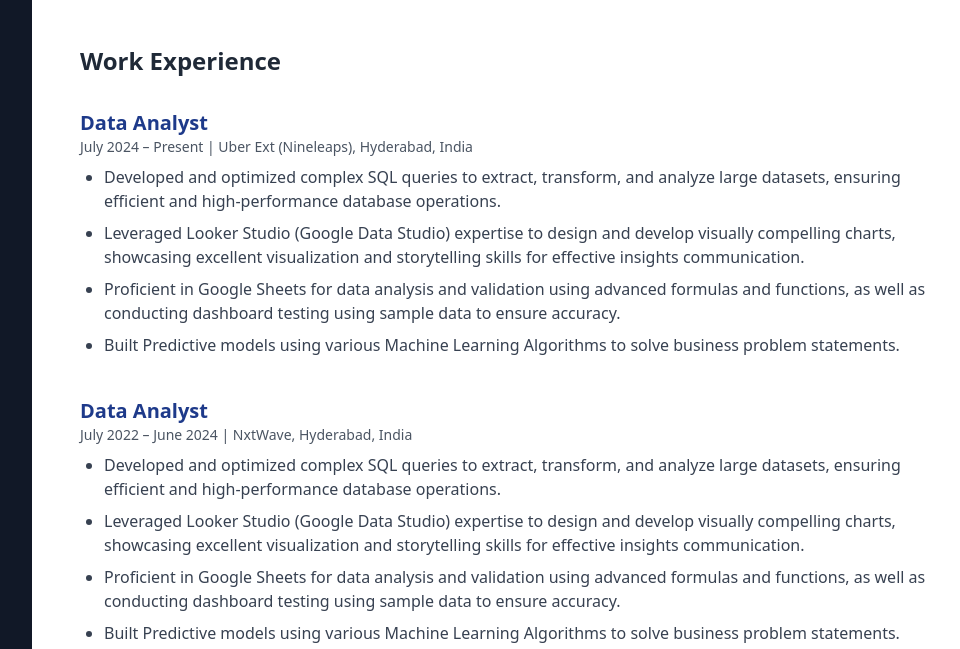
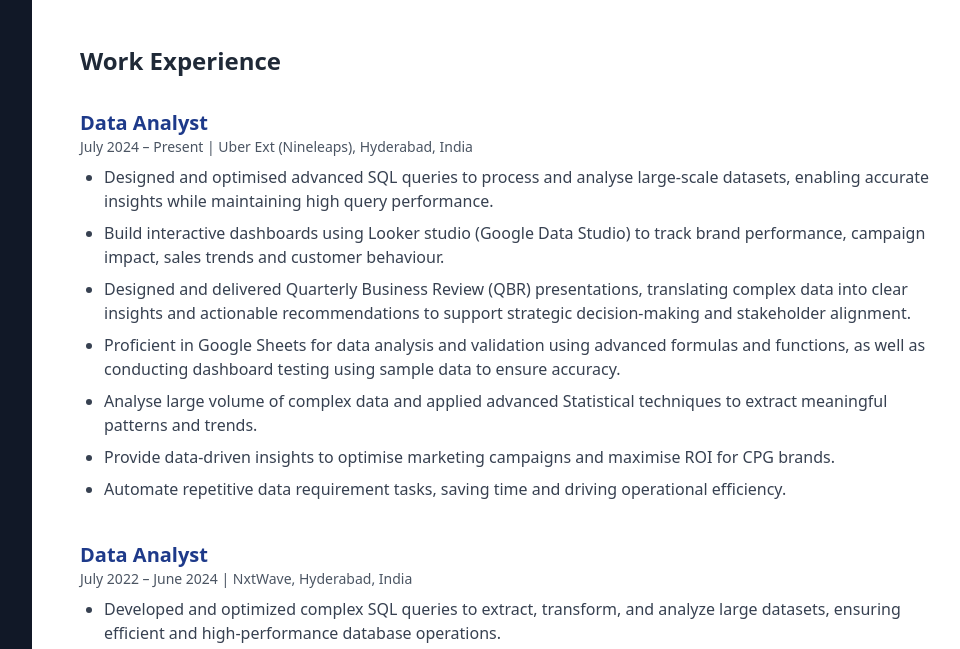
Before and after one commit to Dhanush1919/Dhanush1919.github.io, a plain HTML site: page index.html in a window 1280 px wide. Shown: the part 719-1368 px from the top of the page, without its empty margins (288-1248 px from the left). Drawn offline with nearby package versions, Linux system fonts and the light colour scheme.

Commit message:
Update index.html

```diff
--- a/index.html
+++ b/index.html
@@ -160,14 +160,21 @@
     <h3 class="text-xl font-semibold text-blue-900">Data Analyst</h3>
     <p class="text-sm text-gray-600 mb-2">July 2024 – Present | Uber Ext (Nineleaps), Hyderabad, India</p>
     <ul class="list-disc pl-6 space-y-2 text-gray-700">
-      <li>Developed and optimized complex SQL queries to extract, transform, and analyze large datasets, ensuring efficient and high-performance database operations.</li>
-      <li>Leveraged Looker Studio (Google Data Studio) expertise to design and develop visually compelling charts, showcasing excellent visualization and storytelling skills for effective insights communication.</li>
-      <li>Proficient in Google Sheets for data analysis and validation using advanced formulas and functions, as well as conducting dashboard testing using sample data to ensure accuracy.</li>
-      <li>Built Predictive models using various Machine Learning Algorithms to solve business problem statements.</li>
+      <li>Designed and optimised advanced SQL queries to process and analyse large-scale datasets, enabling accurate insights while
+maintaining high query performance.</li>
+      <li>Build interactive dashboards using Looker studio (Google Data Studio) to track brand performance, campaign impact, sales trends
+and customer behaviour.</li>
+      <li>Designed and delivered Quarterly Business Review (QBR) presentations, translating complex data into clear insights and
+actionable recommendations to support strategic decision-making and stakeholder alignment.</li>
+      <li>Proficient in Google Sheets for data analysis and validation using advanced formulas and functions, as well as conducting
+dashboard testing using sample data to ensure accuracy.</li>
+      <li>Analyse large volume of complex data and applied advanced Statistical techniques to extract meaningful patterns and trends.</li>
+      <li>Provide data-driven insights to optimise marketing campaigns and maximise ROI for CPG brands.</li>
+      <li>Automate repetitive data requirement tasks, saving time and driving operational efficiency.</li>
     </ul>
   </div>
 
-  <!-- NxtWave Experience -->
+  <!-- Shitty NxtWave Experience -->
   <div>
     <h3 class="text-xl font-semibold text-blue-900">Data Analyst</h3>
     <p class="text-sm text-gray-600 mb-2">July 2022 – June 2024 | NxtWave,  Hyderabad, India</p>
@@ -179,7 +186,7 @@
     </ul>
   </div>
 
-  <!-- Ducen Experience -->
+  <!-- Poop Ducen Experience -->
   <div>
     <h3 class="text-xl font-semibold text-blue-900">Business Intelligence Developer</h3>
     <p class="text-sm text-gray-600 mb-2">Oct 2020 - July 2022 | DUCEN IT,  Chennai, India</p>
```
